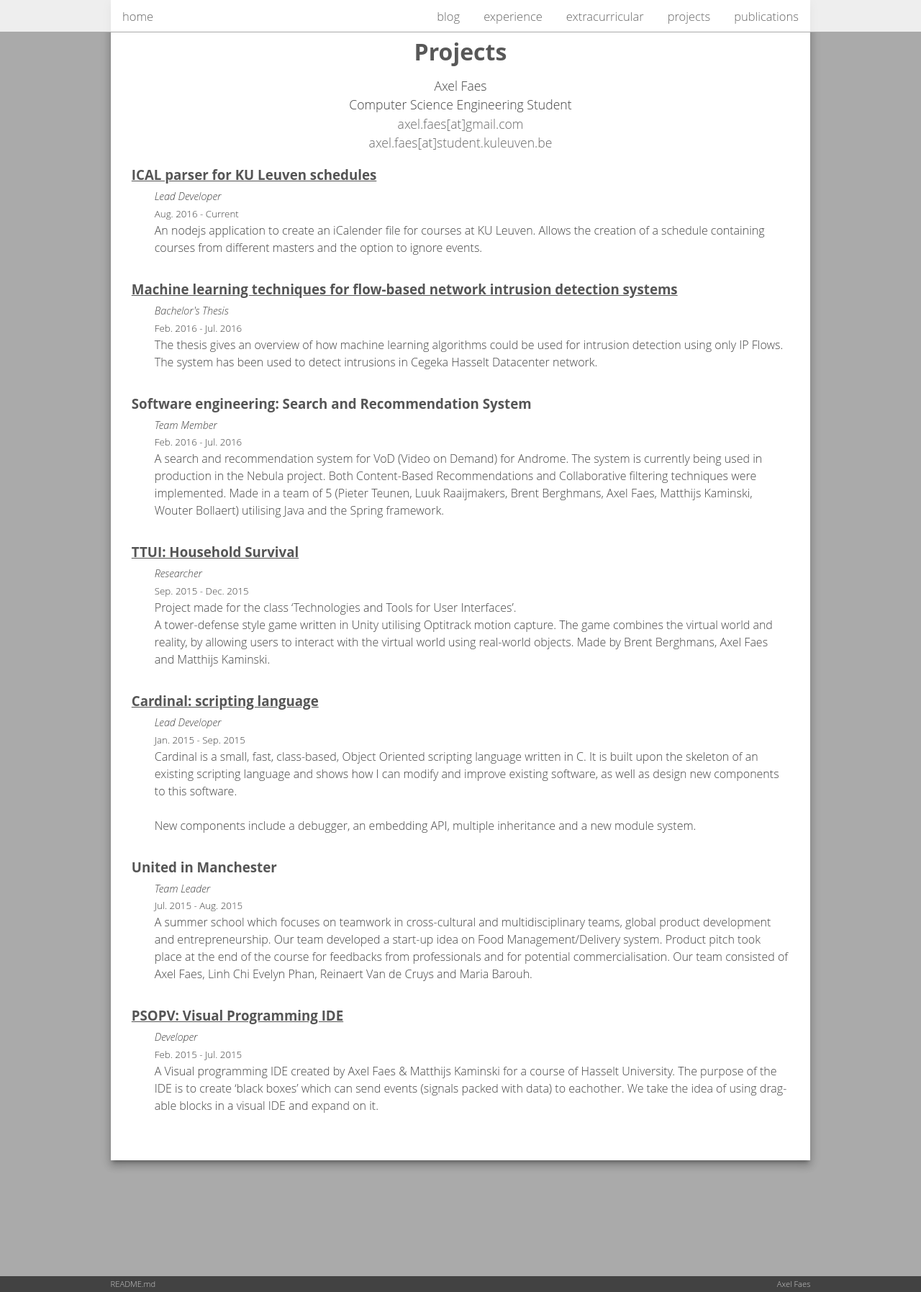
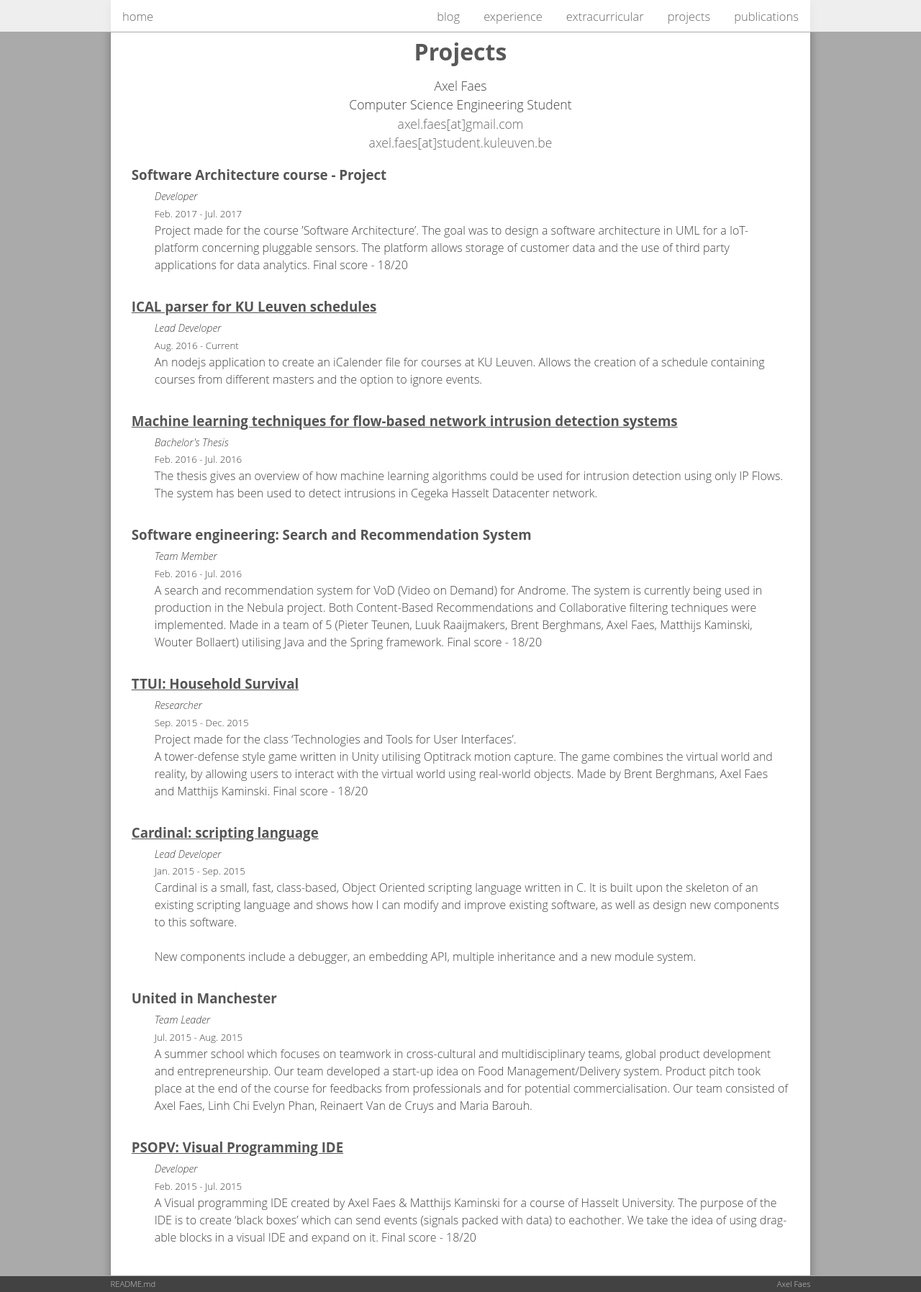
Before and after one commit to TheAxeC/theaxec.github.io, a Jekyll site: the page built from _pages/projects.html, in a window 1280 px wide. Shown: the whole page at 72% size. Built offline with Jekyll 4.4.1, drawn with Linux system fonts in a browser that asks for light colours.

Commit message:
Update cv

```diff
--- a/_data/projects.yml
+++ b/_data/projects.yml
@@ -1,5 +1,14 @@
 title: Projects
 projects:
+  - title: Software Architecture course - Project
+    url: ""
+    datetime: 2017-05-01 15:59:00-0400
+    duration: Feb. 2017 - Jul. 2017
+    city: Leuven, Belgium
+    role: Developer
+    about: |
+      Project made for the course ’Software Architecture’. The goal was to design a software architecture in UML for a IoT-platform concerning pluggable sensors. The platform allows storage of customer data and the use of third party applications for data analytics. Final score - 18/20
+
   - title: ICAL parser for KU Leuven schedules
     url: https://github.com/TheAxeC/ical-kuleuven
     datetime: 2017-05-01 15:59:00-0400
@@ -25,7 +34,7 @@ projects:
     city: Hasselt, Belgium
     role: Team Member
     about: |
-      A search and recommendation system for VoD (Video on Demand) for Androme. The system is currently being used in production in the Nebula project. Both Content-Based Recommendations and Collaborative filtering techniques were implemented. Made in a team of 5 (Pieter Teunen, Luuk Raaijmakers, Brent Berghmans, Axel Faes, Matthijs Kaminski, Wouter Bollaert) utilising Java and the Spring framework.
+      A search and recommendation system for VoD (Video on Demand) for Androme. The system is currently being used in production in the Nebula project. Both Content-Based Recommendations and Collaborative filtering techniques were implemented. Made in a team of 5 (Pieter Teunen, Luuk Raaijmakers, Brent Berghmans, Axel Faes, Matthijs Kaminski, Wouter Bollaert) utilising Java and the Spring framework. Final score - 18/20
 
   - title: "TTUI:  Household Survival"
     url: https://www.youtube.com/watch?v=Q4_rK2upGEY
@@ -35,7 +44,7 @@ projects:
     role: Researcher
     about: |
       Project made for the class 'Technologies and Tools for User Interfaces'.
-      A tower-defense style game written in Unity utilising Optitrack motion capture. The game combines the virtual world and reality, by allowing users to interact with the virtual world using real-world objects. Made by Brent Berghmans, Axel Faes and Matthijs Kaminski.
+      A tower-defense style game written in Unity utilising Optitrack motion capture. The game combines the virtual world and reality, by allowing users to interact with the virtual world using real-world objects. Made by Brent Berghmans, Axel Faes and Matthijs Kaminski. Final score - 18/20
 
   - title: "Cardinal: scripting language"
     url: https://github.com/TheAxeC/Cardinal
@@ -64,4 +73,4 @@ projects:
     city: Hasselt, Belgium
     role: Developer
     about: |
-      A Visual programming IDE created by Axel Faes & Matthijs Kaminski for a course of Hasselt University. The purpose of the IDE is to create 'black boxes' which can send events (signals packed with data) to eachother. We take the idea of using drag-able blocks in a visual IDE and expand on it.
+      A Visual programming IDE created by Axel Faes & Matthijs Kaminski for a course of Hasselt University. The purpose of the IDE is to create 'black boxes' which can send events (signals packed with data) to eachother. We take the idea of using drag-able blocks in a visual IDE and expand on it. Final score - 18/20
```
Also changed, not shown: _data/extracurricular.yml (+10 -0 lines), 1 other file.
